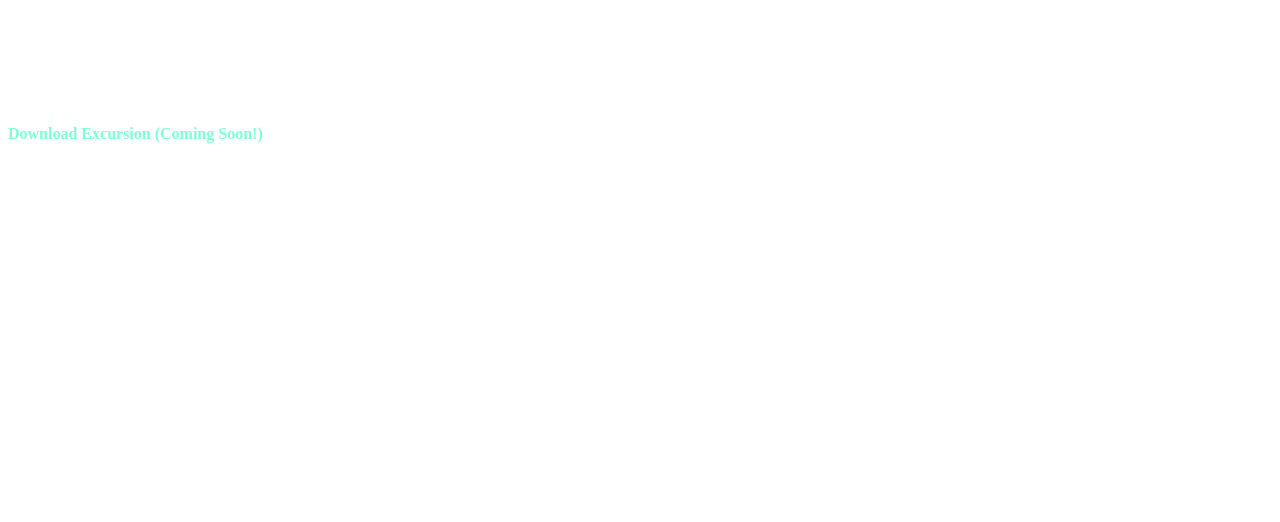
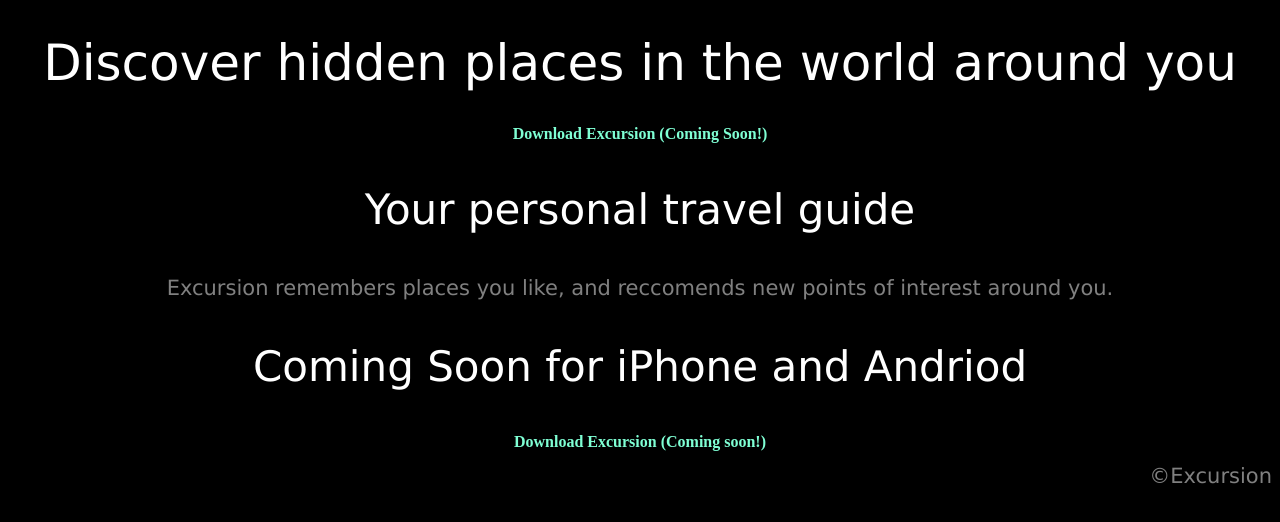
Before and after one commit to climbingstars/excursion-2, a plain HTML site: page index.html in a window 1280 px wide. Drawn offline with Linux system fonts and the light colour scheme.

Commit message:
Complete Text.

```diff
--- a/index.html
+++ b/index.html
@@ -8,5 +8,12 @@
   <body>
     <h1>Discover hidden places in the world around you</h1>
     <h2>Download Excursion (Coming Soon!)</h2>
+    <h3>Your personal travel guide</h3>
+      <p>Excursion remembers places you like,
+      and reccomends new points of interest around you.
+      </p>
+    <h3>Coming Soon for iPhone and Andriod</h3>
+    <h2>Download Excursion (Coming soon!)</h2>
+    <div id="copyright">&copy;Excursion</div>
   </body>
 </html>
--- a/resources/css/style.css
+++ b/resources/css/style.css
@@ -8,4 +8,27 @@ h1{
 h2{
   color:Aquamarine;
   font-size:16px;
+  text-align:center;
 }
+h3{
+  font-family:Verdana;
+  font-weight:300;
+  font-size:42px;
+  color:white;
+  text-align:center;
+}
+body{
+  background-color: black;
+}
+p{
+  font-family:Verdana;
+  font-size:21px;
+  color:Gray;
+  text-align:center;
+}
+#copyright{
+  font-family:Verdana;
+  font-size:21px;
+  color:Gray;
+  text-align:right;
+}
```
